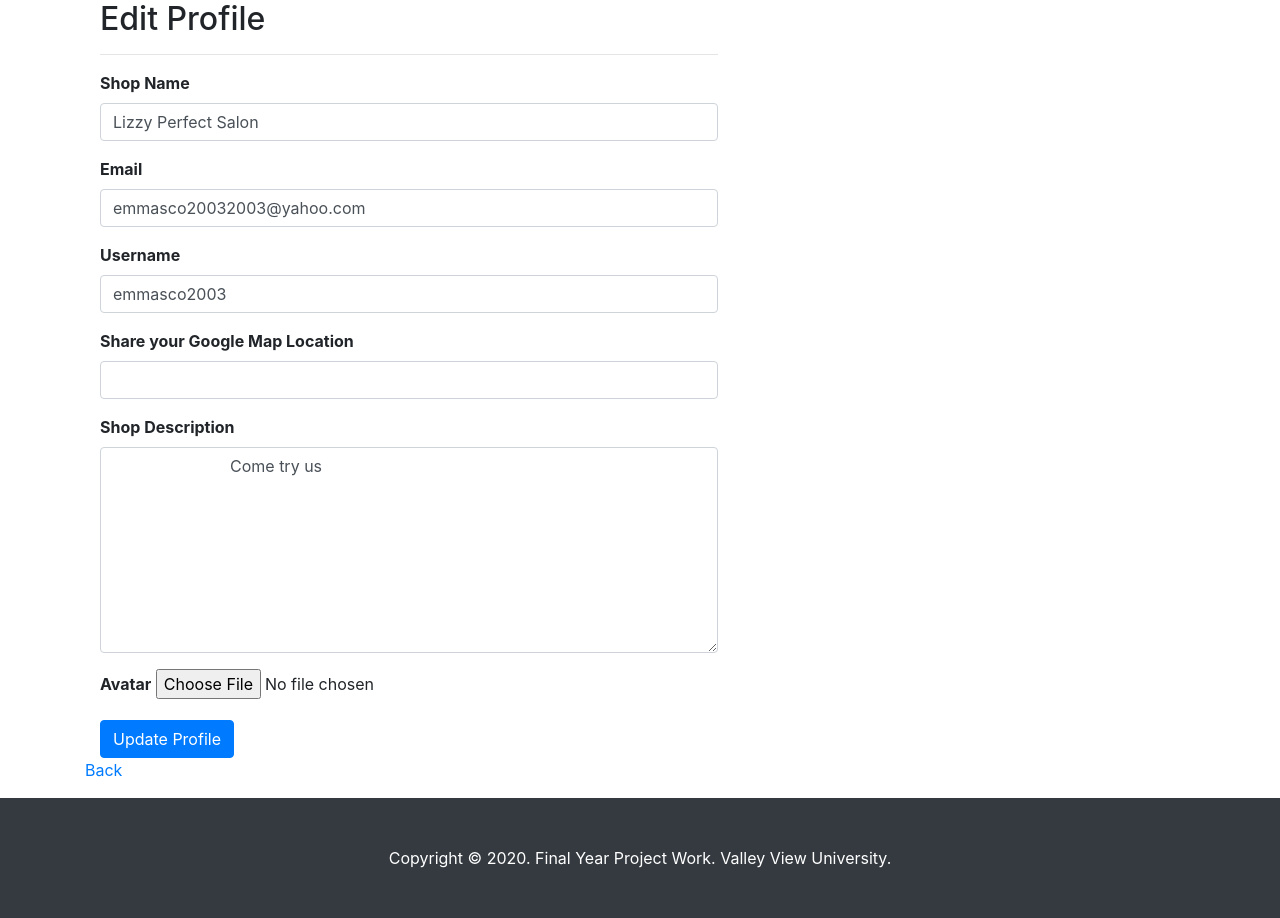
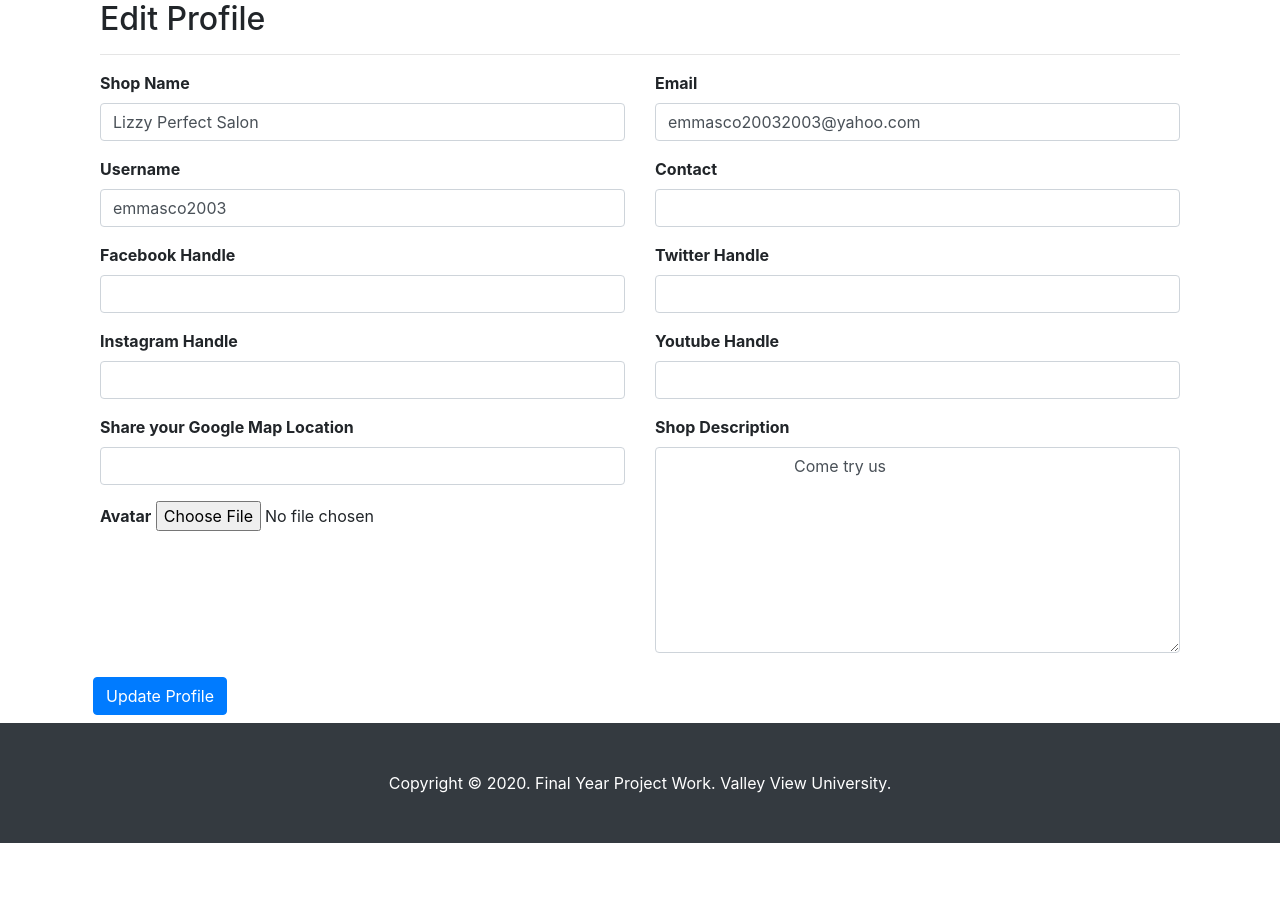
Before and after one commit to emmacps/salonmanager, a PHP site: page /auth/edit-profile.php in a window 1280 px wide. Shown: the part 56-974 px from the top of the page. After the commit the page ends 899 px from the top, so only its background shows below. Run offline with PHP 8.4, Linux system fonts and the light colour scheme; a user stored in the database is signed in; data comes from the database, SQL or seed files in the repository; data that the repository does not hold is empty; some libraries are stand-ins or nearby versions.

Commit message:
social media handles

```diff
--- a/edit-profile.php
+++ b/edit-profile.php
@@ -5,7 +5,7 @@ include_once 'partials/parseProfile.php';
 ?>
 
 <div class="container">
-    <section class="col col-lg-7">
+    <section class="col-lg-12">
         <h2>Edit Profile </h2><hr>
         <div>
             <?php if(isset($result)) echo $result; ?>
@@ -18,42 +18,86 @@ include_once 'partials/parseProfile.php';
                 Not yet a member? <a href="signup.php">Signup</a> </P>
         <?php else: ?>
                 <form method="post" action="" enctype="multipart/form-data">
+                  <div class="row">
+                    <div class="col-6">
                       <div class="form-group">
                           <label for="emailField"><b>Shop Name</b></label>
                           <input type="text" name="shop_name" class="form-control" id="" value="<?php if(isset($shop_name)) echo $shop_name; ?>">
                       </div>
+                    </div>
+                    <div class="col-6">
                       <div class="form-group">
                           <label for="emailField"><b>Email</b></label>
-                        <input type="text" name="email" class="form-control" id="emailField" value="<?php if(isset($email)) echo $email; ?>">
+                          <input type="email" name="email" class="form-control" id="emailField" value="<?php if(isset($email)) echo $email; ?>">
                       </div>
+                    </div>
+                    <div class="col-6">
                       <div class="form-group">
                           <label for="usernameField"><b>Username</b></label>
                           <input type="text" name="username" value="<?php if(isset($username)) echo $username; ?>" class="form-control" id="usernameField">
                       </div>
+                    </div>
+                    <div class="col-6">
+                      <div class="form-group">
+                          <label for=""><b>Contact</b></label>
+                          <input type="text" name="contact" value="<?php if(isset($contact)) echo $contact; ?>" class="form-control" id="contactField">
+                      </div>
+                    </div>
+                    <div class="col-6">
+                      <div class="form-group">
+                          <label for=""><b>Facebook Handle</b></label>
+                          <input type="text" name="facebook" value="<?php if(isset($facebook)) echo $facebook; ?>" class="form-control" id="">
+                      </div>
+                    </div>
+                    <div class="col-6">
+                      <div class="form-group">
+                          <label for=""><b>Twitter Handle</b></label>
+                          <input type="text" name="twitter" value="<?php if(isset($twitter)) echo $twitter; ?>" class="form-control" id="">
+                      </div>
+                    </div>
+                    <div class="col-6">
+                      <div class="form-group">
+                          <label for=""><b>Instagram Handle</b></label>
+                          <input type="text" name="instagram" value="<?php if(isset($instagram)) echo $instagram; ?>" class="form-control" id="">
+                      </div>
+                    </div>
+                    <div class="col-6">
+                      <div class="form-group">
+                          <label for=""><b>Youtube Handle</b></label>
+                          <input type="text" name="youtube" value="<?php if(isset($youtube)) echo $youtube; ?>" class="form-control" id="">
+                      </div>
+                    </div>
+                    <div class="col-6">
                       <div class="form-group">
                           <label><b>Share your Google Map Location</b></label>
                           <input type="text" name="map" class="form-control" value="<?php if(isset($map)) echo $map; ?>">
                       </div>
+                      <div class="form-group">
+                          <label for="fileField"><b>Avatar</b></label>
+                          <input type="file" name="avatar" id="fileField">
+                      </div>
+                    </div>
+                    <div class="col-6">
                       <div class="form-group">
                           <label for="emailField"><b>Shop Description</b></label>
                           <textarea class="form-control" name="des" rows="8" cols="80">
                             <?php if(isset($des)) echo $des; ?>
                           </textarea>
                       </div>
-                    <div class="form-group">
-                        <label for="fileField"><b>Avatar</b></label>
-                        <input type="file" name="avatar" id="fileField">
                     </div>
+
 
                     <input type="hidden" name="hidden_id" value="<?php if(isset($id)) echo $id; ?>">
                     <input type="hidden" name="token" value="<?php if(function_exists('_token')) echo _token(); ?>">
-                    <button type="submit" name="updateProfileBtn" class="btn btn-primary pull-right">
+
+                    <button type="submit" name="updateProfileBtn" class="m-2 btn btn-primary pull-right">
                         Update Profile</button> <br />
+                        </div>
                 </form>
 
         <?php endif ?>
     </section>
-    <p><a href="index.php">Back</a> </p>
+
 </div>
 <?php include_once 'partials/footers.php'; ?>
 </body>
--- a/partials/parseProfile.php
+++ b/partials/parseProfile.php
@@ -15,6 +15,7 @@ if(isset($_GET['u'])){
         $des = $rs['des'];
         $map = $rs['map'];
         $username = $rs['username'];
+        $contact = $rs['contact'];
         $profile_picture = $rs['avatar'];
         $date_joined =  strftime("%b %d, %Y", strtotime($rs["join_date"]));
 
@@ -41,6 +42,11 @@ else if((isset($_SESSION['id']) || isset($_GET['user_identity'])) && !isset($_PO
         $des = $rs['des'];
         $map = $rs['map'];
         $username = $rs['username'];
+        $contact = $rs['contact'];
+        $facebook = $rs['facebook'];
+        $twitter = $rs['twitter'];
+        $instagram = $rs['instagram'];
+        $youtube = $rs['youtube'];
         $email = $rs['email'];
         $profile_picture = $rs['avatar'];
         $date_joined =  strftime("%b %d, %Y", strtotime($rs["join_date"]));
@@ -57,7 +63,7 @@ else if(isset($_POST['updateProfileBtn'], $_POST['token'])){
             $form_errors = array();
 
             //Form validation
-            $required_fields = array('email', 'username', 'shop_name', 'des');
+            $required_fields = array('email', 'username', 'shop_name', 'des', 'contact');
 
             //call the function to check empty field and merge the return data into form_error array
             $form_errors = array_merge($form_errors, check_empty_fields($required_fields));
@@ -69,7 +75,7 @@ else if(isset($_POST['updateProfileBtn'], $_POST['token'])){
             $form_errors = array_merge($form_errors, check_min_length($fields_to_check_length));
 
             //email validation / merge the return data into form_error array
-            $form_errors = array_merge($form_errors, check_email($_POST));
+          //  $form_errors = array_merge($form_errors, check_email($_POST));
 
             //validate if file has a valid extension
             isset($_FILES['avatar']['name']) ? $avatar = $_FILES['avatar']['name'] : $avatar = null;
@@ -84,6 +90,11 @@ else if(isset($_POST['updateProfileBtn'], $_POST['token'])){
             $map = $_POST['map'];
             $email = $_POST['email'];
             $username = $_POST['username'];
+            $contact = $_POST['contact'];
+            $facebook = $_POST['facebook'];
+            $twitter = $_POST['twitter'];
+            $instagram = $_POST['instagram'];
+            $youtube = $_POST['youtube'];
             $hidden_id = $_POST['hidden_id'];
 
             $result = false;
@@ -104,7 +115,7 @@ else if(isset($_POST['updateProfileBtn'], $_POST['token'])){
                         $oldAvatar = $rs['avatar'];
                     }
                     //create SQL update statement
-                    $sqlUpdate = "UPDATE users SET des =:des, shop_name =:shop_name, username =:username, map =:map, email =:email WHERE id =:id";
+                    $sqlUpdate = "UPDATE users SET des =:des, shop_name =:shop_name, username =:username, contact =:contact, facebook =:facebook, twitter =:twitter, instagram =:instagram, youtube =:youtube, map =:map, email =:email WHERE id =:id";
 
                     //use PDO prepared to sanitize data
                     $statement = $db->prepare($sqlUpdate);
@@ -129,7 +140,7 @@ else if(isset($_POST['updateProfileBtn'], $_POST['token'])){
 
                     }else{
                         //update the record in the database
-                        $statement->execute(array(':des' => $des, ':shop_name' => $shop_name, ':username' => $username, ':map' => $map, ':email' => $email, ':id' => $hidden_id));
+                        $statement->execute(array(':des' => $des, ':shop_name' => $shop_name, ':username' => $username, ':contact' => $contact, ':facebook' => $facebook, ':twitter' => $twitter, ':instagram' => $instagram, ':youtube' => $youtube,  ':map' => $map, ':email' => $email, ':id' => $hidden_id));
                     }
                     //check if one new row was created
                     if($statement->rowCount() == 1){
--- a/shop_profile.php
+++ b/shop_profile.php
@@ -30,7 +30,7 @@ include_once 'partials/parseAddappoints.php';
           <img class="img-fluid img-thumbnail" src="<?php if(isset($profile_picture)) echo $profile_picture; ?>" alt="">
         </div>
         <br>
-       <a class="btn btn-success" href="<?php if(isset($map)) echo $map; ?>" target="_blank">Visit Us On Google Map</a>
+       <a class="btn btn-success" href="<?php if(isset($map)) echo $map; ?>" target="_blank">Locate Us On Google Map</a>
       </div>
 
       <div class="col-md-8">
```
Also changed, not shown: profile.php (+11 -3 lines). Lines whose indentation alone changed are shown as unchanged.
